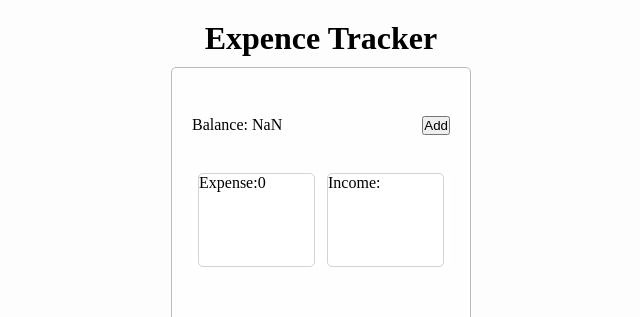
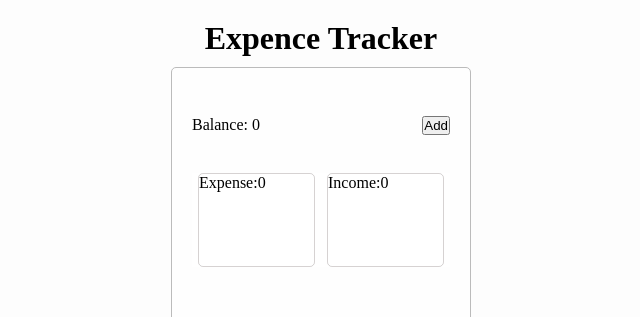
Before and after one commit to ZahraNejati79/ExpenseTracker, a React (Create React App) app: page / in a window 1280 px wide. Shown: the top 317 px of the page, without its empty margins (319-959 px from the left). Built offline with nearby package versions, Linux system fonts and the light colour scheme.

Commit message:
set income&expense value

```diff
--- a/src/components/ExpenseApp/ExpenseApp.jsx
+++ b/src/components/ExpenseApp/ExpenseApp.jsx
@@ -1,23 +1,38 @@
-import { useState } from "react";
+import { useEffect, useState } from "react";
 import styles from "./ExpenseApp.module.css";
 import OverView from "../OverView/OverView";
 import TransAction from "../TransAction/TransAction";
 
 const ExpenseApp = () => {
   const [expense, setSpense] = useState(0);
-  const [incom, setIncome] = useState(0);
+  const [income, setIncome] = useState(0);
   const [transaction, setTransaction] = useState([]);
+
   const addTarnsAction = (formValues) => {
     console.log(formValues);
-    const data = { ...formValues, id: Date.now };
+    const data = { ...formValues, id: Date.now() };
     setTransaction([...transaction, data]);
   };
+  useEffect(() => {
+    let exp = 0;
+    let inc = 0;
+
+    transaction.forEach((t) => {
+      t.type === "expense"
+        ? (exp = exp + parseFloat(t.amount))
+        : (inc = inc + parseFloat(t.amount));
+    });
+
+    setIncome(inc);
+    setSpense(exp);
+  }, [transaction]);
+
   return (
     <div className={styles.container}>
       <div>
         <OverView
           expense={expense}
-          incom={incom}
+          income={income}
           addTarnsAction={addTarnsAction}
         />
       </div>
```
